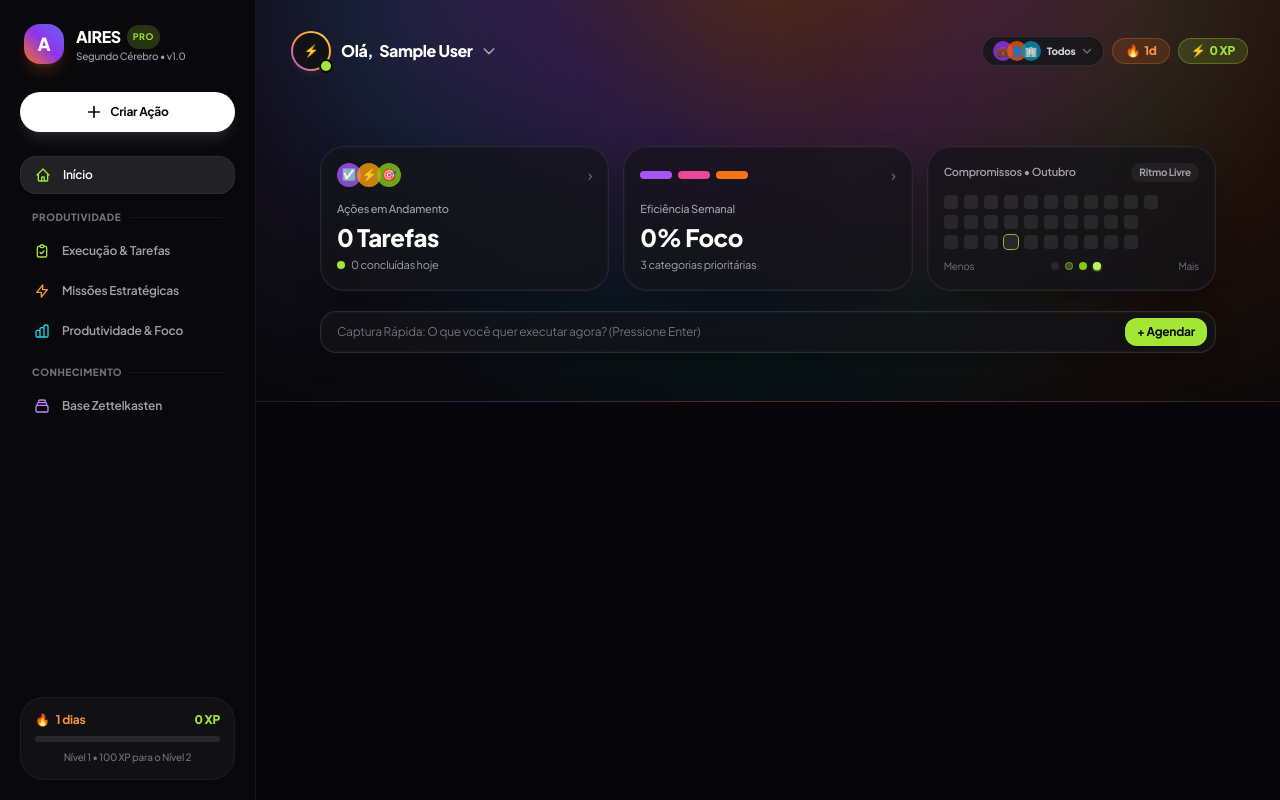
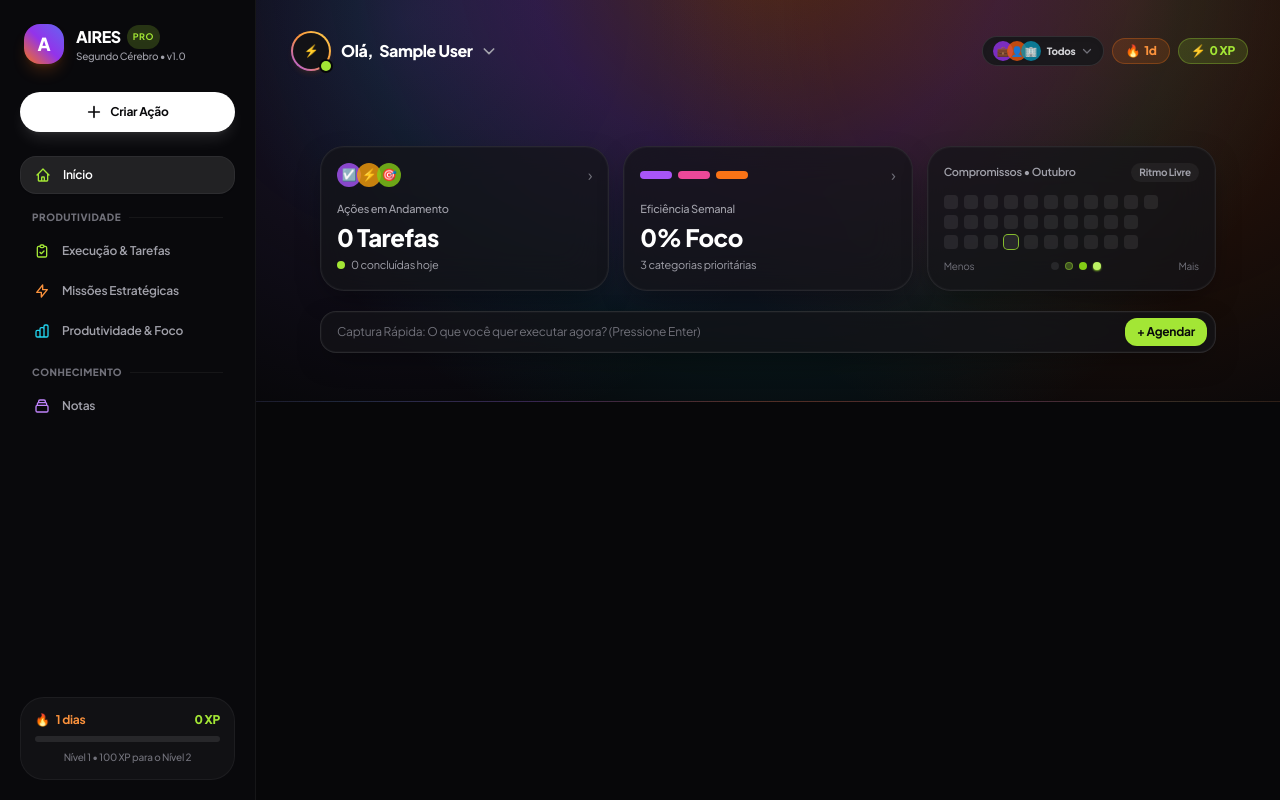
Before and after one commit to luizfferreirasilvaa-art/AIRES, a PHP site: page / in a window 1280 px wide. Run offline with PHP 8.4, Linux system fonts and the light colour scheme; the visitor is signed in with stand-in values (Sample User, id 1); data that the repository does not hold is empty; some libraries are stand-ins or nearby versions.

Commit message:
refactor: renomear Base Zettelkasten para Notas na navegacao e tela

```diff
--- a/public/views/app.php
+++ b/public/views/app.php
@@ -108,7 +108,7 @@ $compMes = $compromissos_mes ?? [];
                 </div>
                 <button type="button" data-nav-section="notas" class="w-full flex items-center gap-3 px-3.5 py-2.5 rounded-2xl text-xs font-semibold text-zinc-400 hover:text-white hover:bg-white/5 transition-all">
                     <svg class="w-4 h-4 text-purple-400" fill="none" stroke="currentColor" viewBox="0 0 24 24"><path stroke-linecap="round" stroke-linejoin="round" stroke-width="2" d="M19 11H5m14 0a2 2 0 012 2v6a2 2 0 01-2 2H5a2 2 0 01-2-2v-6a2 2 0 012-2m14 0V9a2 2 0 00-2-2M5 11V9a2 2 0 012-2m0 0V5a2 2 0 012-2h6a2 2 0 012 2v2M7 7h10"></path></svg>
-                    <span>Base Zettelkasten</span>
+                    <span>Notas</span>
                 </button>
             </nav>
         </div>
@@ -483,7 +483,7 @@ $compMes = $compromissos_mes ?? [];
         <section id="section-notas" class="app-section flex-1 p-4 md:p-8 space-y-6 hidden">
             <div class="flex items-center justify-between">
                 <div>
-                    <h3 class="text-lg font-extrabold text-white">Base Zettelkasten</h3>
+                    <h3 class="text-lg font-extrabold text-white">Notas</h3>
                     <p class="text-xs text-zinc-400">Ideias, atas e referências conectadas à execução.</p>
                 </div>
                 <button type="button" onclick="App.openNoteModal()" class="px-4 py-2 bg-white text-zinc-950 hover:bg-zinc-200 font-bold text-xs rounded-full shadow-lg transition-all flex items-center gap-1.5">
```
Also changed, not shown: public/assets/js/app.js.
